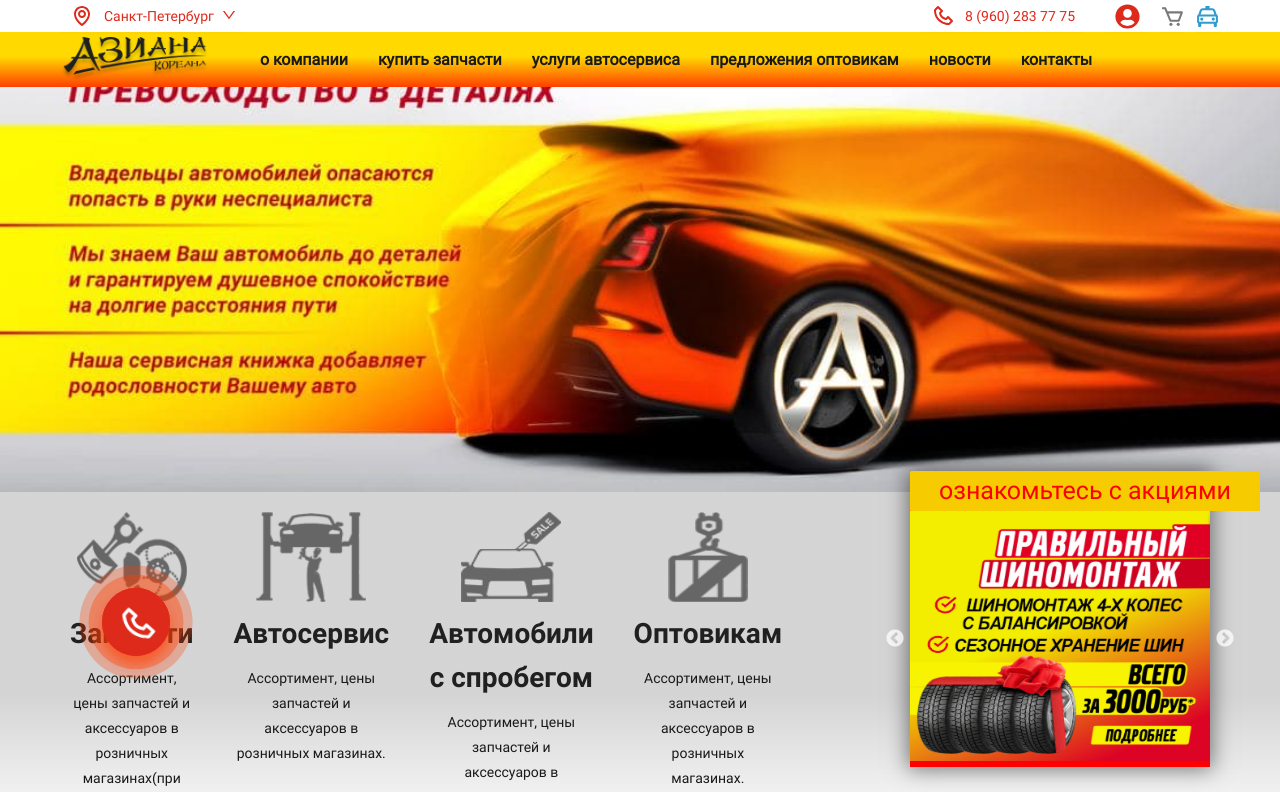
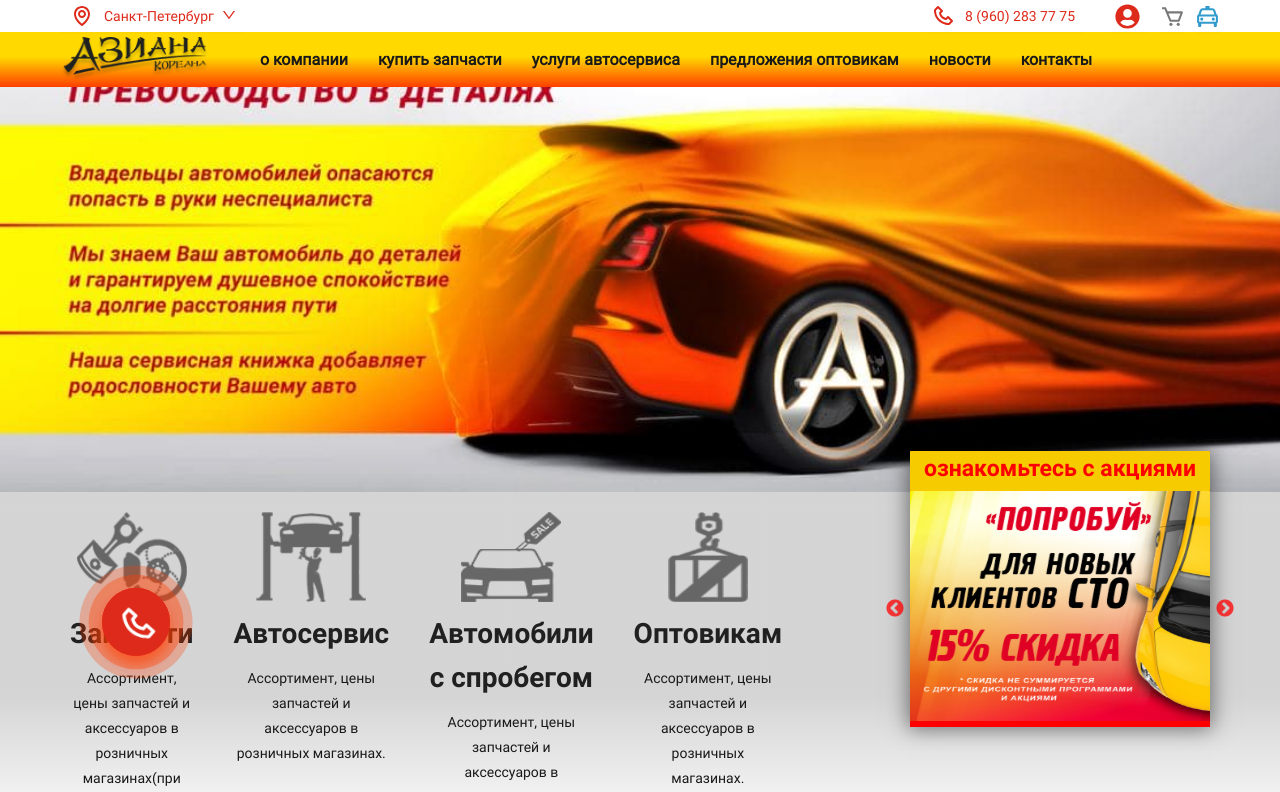
Before and after one commit to asianaauto/asiana.frontend, a React (Create React App) app: page /components in a window 1280 px wide. Shown: the top 792 px of the page. Built offline with nearby package versions, Linux system fonts and the light colour scheme.

Commit message:
revisions

```diff
--- a/src/components/Footer/Footer.scss
+++ b/src/components/Footer/Footer.scss
@@ -22,13 +22,13 @@
 }
 
 .Footer-copyright--link {
-  color: #797979;
+  color: #dac8c8;
   font-size: 13px;
   padding-top: 20px;
 }
 
 .Footer-copyright--info {
-  color: #797979;
+  color: #dac8c8;
   font-size: 13px;
   line-height: 18px;
 }
@@ -87,12 +87,14 @@
 
 .mx-1 {
   margin: 0px, 10px;
+  padding-top: 3px;
 }
 
 .Footer-icon-item {
   display: flex;
-  align-items: center;
+  align-items: flex-start;
   justify-content: flex-end;
+  padding-top: 7px;
 }
 
 .Footer-item-pp {
--- a/src/components/HeatherPreview/HeatherPreview.scss
+++ b/src/components/HeatherPreview/HeatherPreview.scss
@@ -7,9 +7,19 @@
   align-items: flex-end;
 
   .slider-container {
-    margin-bottom: -275px;
+    margin-bottom: -235px;
     margin-right: 70px;
     box-shadow: 0px 0px 20px 2px rgba(0, 0, 0, 0.5);
+
+    .slick-prev:before,
+    .slick-next:before {
+      font-family: 'slick';
+      font-size: 20px;
+      line-height: 1;
+      opacity: 0.75;
+      color: red;
+      -webkit-font-smoothing: antialiased;
+    }
   }
 }
 
--- a/src/components/Promotions/Promotions.scss
+++ b/src/components/Promotions/Promotions.scss
@@ -1,13 +1,14 @@
 .Promotions-border {
   border-radius: 1px;
-  width: 350px;
+  width: 300px;
   height: 40px;
   background-color: #f6cb00;
 }
 
 .Promotions-item {
   color: red;
-  font-size: 25px;
+  font-size: 23px;
   height: 100%;
   text-align: center;
+  font-family: 'Roboto Bold';
 }
--- a/src/components/Slider/Slider.scss
+++ b/src/components/Slider/Slider.scss
@@ -1,18 +1,18 @@
 .sliderBlock {
   max-width: 300px;
-  min-height: 250px;
+  min-height: 230px;
   background-color: red;
   position: relative;
 }
 
 .slider1 {
   width: 300px;
-  height: 250px;
+  height: 230px;
 }
 
 .slider2 {
   width: 300px;
-  height: 250px;
+  height: 230px;
 }
 
 @media screen and (max-width: 1000px) {
--- a/src/components/Slider/Slider.tsx
+++ b/src/components/Slider/Slider.tsx
@@ -13,7 +13,7 @@ export default class SimpleSlider extends Component {
       dots: false,
       infinite: true,
       speed: 1000,
-      autoplaySpeed: 3000,
+      autoplaySpeed: 6000,
       slidesToShow: 1,
       slidesToScroll: 1,
       autoplay: true,
```
